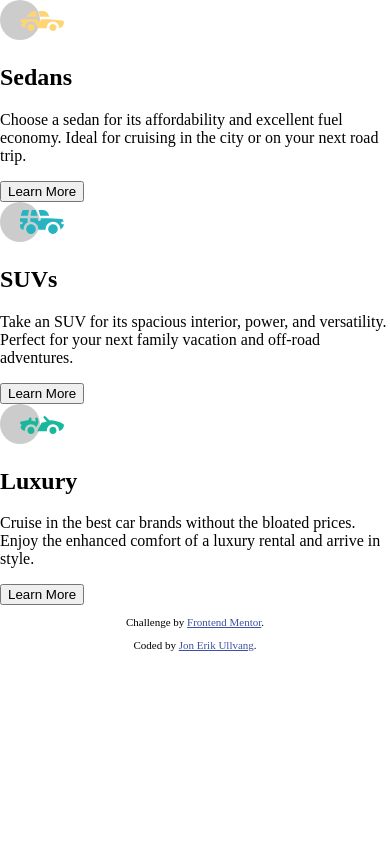
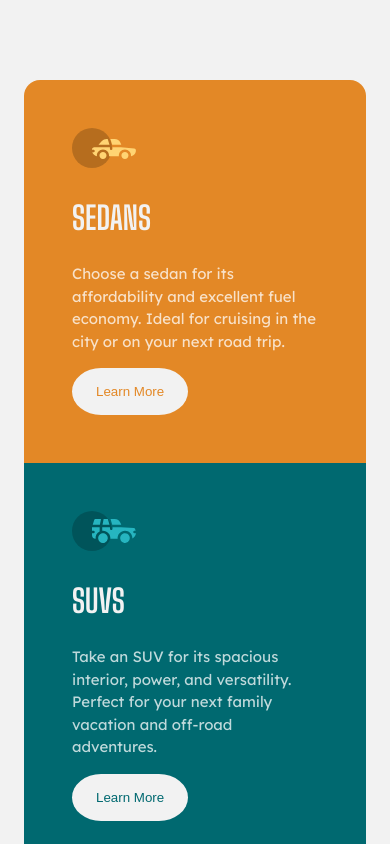
Before and after one commit to Ullvang/frontend-mentor-3-column-preview-card, a React (Create React App) app: page / in a window 390 px wide. Shown: the top 844 px of the page. Built offline with nearby package versions, Linux system fonts and the light colour scheme.

Commit message:
mobile design ok

```diff
--- a/public/index.html
+++ b/public/index.html
@@ -20,6 +20,12 @@
       user's mobile device or desktop. See https://developers.google.com/web/fundamentals/web-app-manifest/
     -->
     <link rel="manifest" href="%PUBLIC_URL%/manifest.json" />
+    <link rel="preconnect" href="https://fonts.googleapis.com" />
+    <link rel="preconnect" href="https://fonts.gstatic.com" crossorigin />
+    <link
+      href="https://fonts.googleapis.com/css2?family=Big+Shoulders+Display:wght@700&family=Lexend+Deca&display=swap"
+      rel="stylesheet"
+    />
     <!--
       Notice the use of %PUBLIC_URL% in the tags above.
       It will be replaced with the URL of the `public` folder during the build.
--- a/src/App.css
+++ b/src/App.css
@@ -1,7 +1,73 @@
+:root {
+  --orange: hsl(31, 77%, 52%);
+  --dark-cyan: hsl(184, 100%, 22%);
+  --very-dark-cyan: hsl(179, 100%, 13%);
+  --transparent-white: hsla(0, 0%, 100%, 0.75);
+  --very-light-gray: hsl(0, 0%, 95%);
+}
+
 .attribution {
   font-size: 11px;
   text-align: center;
 }
+
+.attribution > p {
+  color: black;
+}
+
 .attribution a {
   color: hsl(228, 45%, 44%);
 }
+
+h2 {
+  font-family: "Big Shoulders Display", cursive;
+  font-size: 700;
+  font-size: 2rem;
+  color: hsl(0, 0%, 95%);
+}
+
+#card {
+  overflow: hidden;
+  border-radius: 1rem;
+  margin: 5rem 1.5rem;
+}
+
+#sedans {
+  background-color: var(--orange);
+}
+
+#suvs {
+  background-color: var(--dark-cyan);
+}
+
+#luxury {
+  background-color: var(--very-dark-cyan);
+}
+
+.car-type {
+  padding: 3rem;
+}
+
+p {
+  color: var(--transparent-white);
+  line-height: 150%;
+}
+
+button {
+  background-color: var(--very-light-gray);
+  border: none;
+  border-radius: 25% / 50%;
+  padding: 1rem 1.5rem;
+}
+
+.orange {
+  color: var(--orange);
+}
+
+.dark-cyan {
+  color: var(--dark-cyan);
+}
+
+.very-dark-cyan {
+  color: var(--very-dark-cyan);
+}
--- a/src/App.tsx
+++ b/src/App.tsx
@@ -8,33 +8,33 @@ function App() {
   return (
     <>
       <main className="App">
-        <section className="card">
+        <section id="card">
           <div className="car-type" id="sedans">
             <img src={SedansIcon} alt="Sedans Icon" />
-            <h2>Sedans</h2>
+            <h2>SEDANS</h2>
             <p>
               Choose a sedan for its affordability and excellent fuel economy.
               Ideal for cruising in the city or on your next road trip.
             </p>
-            <button>Learn More</button>
+            <button className="orange">Learn More</button>
           </div>
           <div className="car-type" id="suvs">
             <img src={SUVsIcon} alt="SUVs Icon" />
-            <h2>SUVs</h2>
+            <h2>SUVS</h2>
             <p>
               Take an SUV for its spacious interior, power, and versatility.
               Perfect for your next family vacation and off-road adventures.
             </p>
-            <button>Learn More</button>
+            <button className="dark-cyan">Learn More</button>
           </div>
           <div className="car-type" id="luxury">
             <img src={LuxuryIcon} alt="Luxury Car Icon" />
-            <h2>Luxury</h2>
+            <h2>LUXURY</h2>
             <p>
               Cruise in the best car brands without the bloated prices. Enjoy
               the enhanced comfort of a luxury rental and arrive in style.
             </p>
-            <button>Learn More</button>
+            <button className="very-dark-cyan">Learn More</button>
           </div>
         </section>
       </main>
--- a/src/index.css
+++ b/src/index.css
@@ -3,6 +3,10 @@
 }
 
 body {
+  background-color: hsl(0, 0%, 95%);
   margin: 0;
+  font-family: "Lexend Deca", sans-serif;
+  font-size: 15px;
+
   /* font-family: -apple-system, BlinkMacSystemFont, 'Segoe UI', 'Roboto', 'Oxygen', */
 }
```
